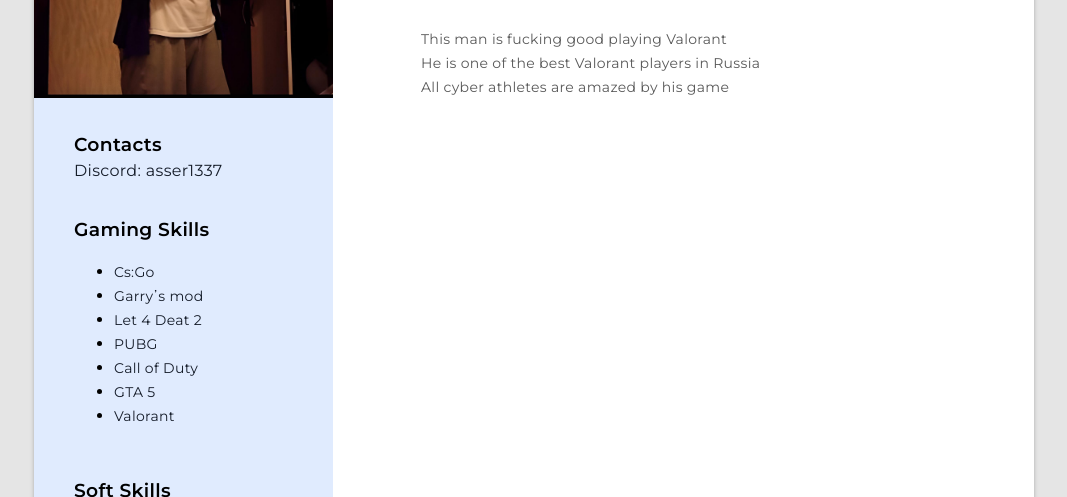
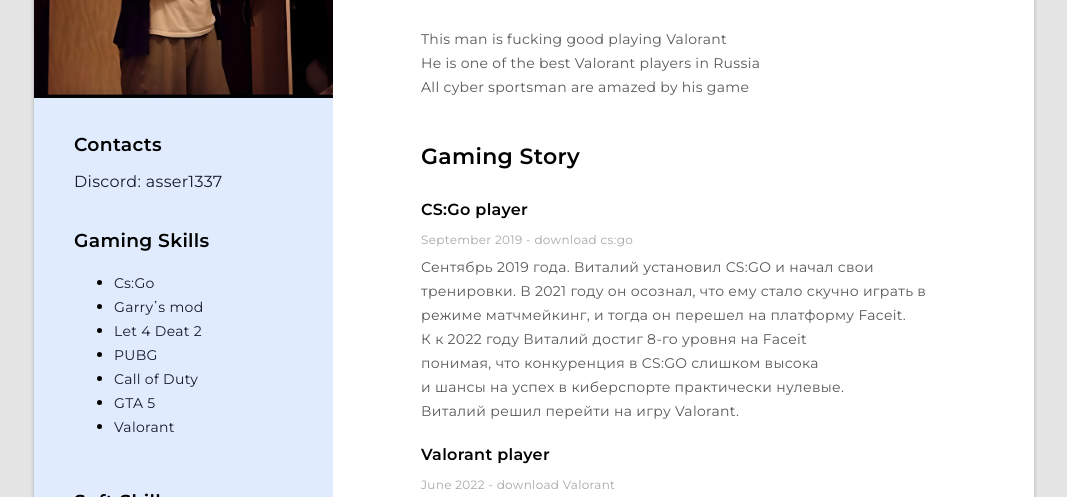
Before and after one commit to Grinevich599/zebrenko-portfolio, a plain HTML site: page index.html in a window 1280 px wide. Shown: the part 241-738 px from the top of the page, without its empty margins (106-1173 px from the left). Drawn offline with nearby package versions, Linux system fonts and the light colour scheme; a web font is replaced by a local one.

Commit message:
add experience game

```diff
--- a/css/styles.css
+++ b/css/styles.css
@@ -65,6 +65,7 @@ input {
     font-size: 16px;
     line-height: 24px;
     color: #161D2A;
+    padding-top: 11px;
 }
 
 .skils {
@@ -127,3 +128,39 @@ padding: 88px 88px 88px 88px;
     color: #595959;
     width: 525px;
 }
+
+.experience {
+        font-style: normal;
+    font-weight: 700;
+    font-size: 22px;
+    line-height: 27px;
+    color: #000000;
+    margin: 0 0 8px 0;
+    padding-top: 44px;
+}
+
+.experience-csgo{
+    font-style: normal;
+    font-weight: 700;
+    font-size: 16px;
+    line-height: 20px;
+    color: #000000;
+    padding-top: 22px;
+}
+
+.date-csgo {
+    font-style: normal;
+    font-weight: 400;
+    font-size: 12px;
+    line-height: 15px;
+    color: #A8A8A8;
+    margin: 12px 0 8px 0;
+}
+
+.story-csgo {
+    font-style: normal;
+    font-weight: 400;
+    font-size: 14px;
+    line-height: 24px;
+    color: #595959;
+}
--- a/index.html
+++ b/index.html
@@ -120,12 +120,77 @@
                 <h1 class="my-name">Vitaliy Yatsenko</h1>
                 <p class="text">This man is fucking good playing Valorant <br>
                     He is one of the best Valorant players in Russia <br>
-                    All cyber athletes are amazed by his game
+                    All cyber sportsman are amazed by his game
+                </p>
+
+                <h3 class="experience">Gaming Story</h3>
+                <h4 class="experience-csgo">CS:Go player</h4>
+                <p class="date-csgo">September 2019 - download cs:go</p>
+                <p class="story-csgo">
+                    Сентябрь 2019 года. Виталий установил CS:GO и начал свои <br>
+                    тренировки. В 2021 году он осознал, что ему стало скучно играть в <br>
+                    режиме матчмейкинг, и тогда он перешел на платформу Faceit.  <br>
+                    К к 2022 году Виталий достиг 8-го уровня на Faceit <br>
+                    понимая, что конкуренция в CS:GO слишком высока  <br>
+                    и шансы на успех в киберспорте практически нулевые. <br>
+                    Виталий решил перейти на игру Valorant.
+                </p>
+
+
+
+                <!-- Сентябрь 2019 года. Виталий установил CS:GO и начал свои тренировки.
+                В 2021 году он осознал, что ему стало скучно играть в режиме
+                матчмейкинг, и тогда он перешел на платформу Faceit.
+                К к 2022 году Виталий достиг 8-го уровня на Faceit,
+                понимая, что конкуренция в CS:GO слишком высока,
+                и шансы на успех в киберспорте практически нулевые.
+                Виталий решил перейти на игру Valorant. -->
+
+
+                <!-- Сентябрь 2019 года Виталий устанавливает кс го,
+                и начинает свои тренировки, в 2021 он понимает что
+                играть в матч мейкин ему становиться скушно и тогда
+                Виталий переходит на фейсит, где в 2022 он получает 8 уровень
+                фейстита, понимая что конкуренция в кс го слишком большая,
+                и попасть в кибер спорт практически не реально.
+                Виталий переходит в Валорант. -->
+
+
+                <!-- September 2019 Vitaly installs cs go and begins his training,
+                in 2021 he realizes that playing a make-in match is becoming
+                boring for him and then Vitaly switches to faceit, where in 2022
+                he gets level 8 faceit, realizing that the competition in cs go
+                is too great, and getting into cyber sports is almost impossible.
+                Vitaly is moving to Valorant. -->
+
+                <h4 class="experience-csgo">Valorant player</h4>
+                <p class="date-csgo">June 2022 - download Valorant</p>
+                <p class="story-csgo">
+                    Июнь 2022 года. Виталий установил Valorant и начал тренировки.  <br>
+                    Благодаря опыту в прицеливании и логическому мышлению <br>
+                    полученным им в CS:GO, переход на новую механику игры ему  <br>
+                    легко дался. <br>
+                    На сегодняшний день Виталий обладает рангом Платина.
                 </p>
 
 
 
 
+                <!-- Июнь 2022 года. Виталий установил Valorant и начал тренировки.
+                Благодаря опыту в прицеливании и логическому мышлению,
+                полученным им в CS:GO, переход на новую механику игры ему
+                легко дался. -->
+
+                <!-- Июнь 2022 года. Виталий устанавливает Valorant и начинает
+                свои тренировки. Благодаря опыту в аиме и дедуктивному мышлению,
+                которые Виталий получил в CS:GO, переход на другую механику
+                игры ему не составил труда.
+                На сегодняшний день Виталий обладает рангом Платина. -->
+
+                <!-- June 2022. Vitaly installs Valorant and begins his training.
+                Thanks to the experience in aim and deductive thinking that
+                Vitaly received in CS:GO, the transition to other game mechanics
+                was not difficult for him. Today Vitaly has the Platinum rank. -->
             </div>
 
         </div>
```
